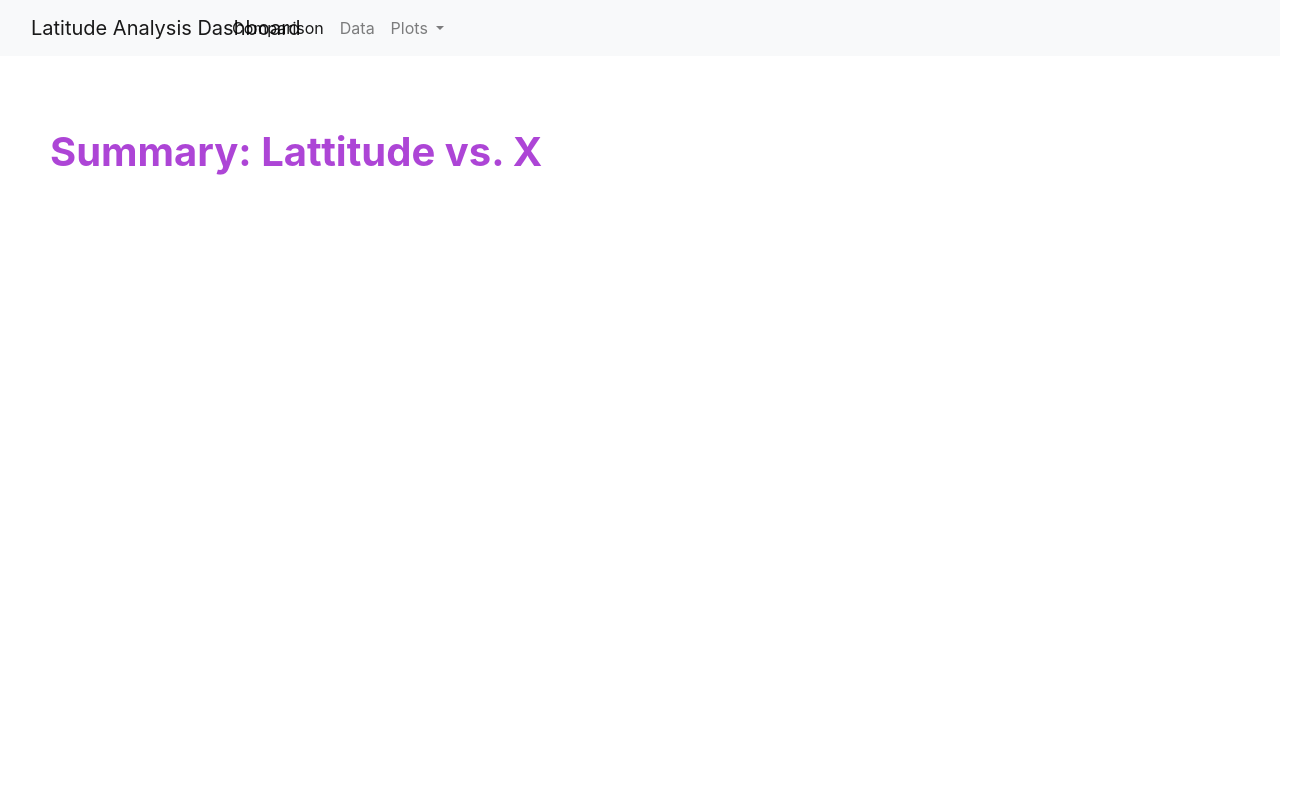
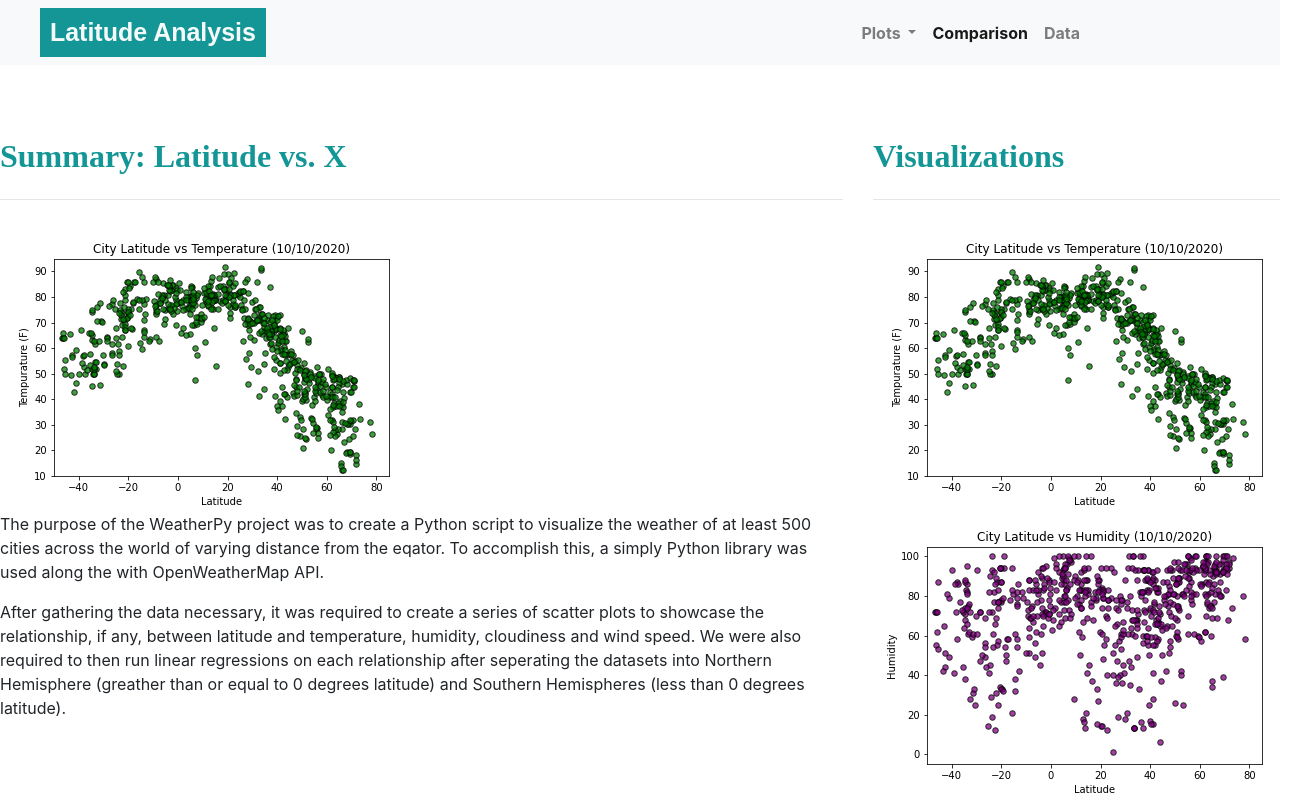
Before and after one commit to JeniLam/Web-Design-Challenge, a plain HTML site: page WebVizualizations/Index.html in a window 1280 px wide. Shown: the top 804 px of the page, 1305 px wide, since content can reach past the window. Drawn offline with nearby package versions, Linux system fonts and the light colour scheme.

Commit message:
Adds NavBar CSS and Landing Content

```diff
--- a/WebVizualizations/Index.html
+++ b/WebVizualizations/Index.html
@@ -3,7 +3,7 @@
 
 <head>
   <meta charset="UTF-8">
-  <title>Latitude Analysis Dashboard Landing Page</title>
+  <title> Latitude Analysis Dashboard Landing Page</title>
   <meta name="viewport" content="width=device-width, initial-scale=1.0">
   <link rel="stylesheet" href="https://cdn.jsdelivr.net/npm/bootstrap@4.5.3/dist/css/bootstrap.min.css"
     integrity="sha384-TX8t27EcRE3e/ihU7zmQxVncDAy5uIKz4rEkgIXeMed4M0jlfIDPvg6uqKI2xXr2" crossorigin="anonymous">
@@ -19,21 +19,15 @@
 <body>
   <nav class="navbar navbar-expand-lg navbar-light bg-light">
     <div class="col-sm-12 col-md-2">
-      <a class="navbar-brand" href="Index.html">Latitude Analysis Dashboard</a>
+      <a class="navbar-brand" href="Index.html">Latitude Analysis</a>
       <button class="navbar-toggler" type="button" data-toggle="collapse" data-target="#navbarSupportedContent"
         aria-controls="navbarSupportedContent" aria-expanded="false" aria-label="Toggle navigation">
         <span class="navbar-toggler-icon"></span>
       </button>
+
     </div>
     <div class="collapse navbar-collapse" id="navbarSupportedContent">
       <ul class="navbar-nav mr-auto">
-              <li class="nav-item active">
-                <a class="nav-link" href="comparison.html">Comparison <span class="sr-only">(current)</span></a>
-              </li>
-              <li class="nav-item">
-                <a class="nav-link" href="data.html">Data</a>
-              </li>
-
         <li class="nav-item dropdown">
           <a class="nav-link dropdown-toggle" href="#" id="navbarDropdown" role="button" data-toggle="dropdown"
             aria-haspopup="true" aria-expanded="false">
@@ -46,24 +40,43 @@
             <a class="dropdown-item" href="wind.html">Latitude and Wind Speed</a>
           </div>
         </li>
+        <li class="nav-item active">
+          <a class="nav-link" href="comparison.html">Comparison <span class="sr-only">(current)</span></a>
+        </li>
+        <li class="nav-item">
+          <a class="nav-link" href="data.html">Data</a>
+        </li>
         </form>
     </div>
   </nav>
   <br>
   <br>
   <br>
-  <h1 style="
-    padding-left: 50px;
-    border-left-width: 20px;
-    border-top-width: 50px;
-    border-bottom-width: 50px;
-    padding-right: 20px;
-    border-right-width: 20px;
-    color:rgba(147, 11, 201, 0.76);
-
-"><b>Summary: Lattitude vs. X</b>
-
-  </h1>
+  <div class="row content">
+    <div class="col-sm-12 col-md-8 col-lg-8">
+        <h2 class="text-left">Summary: Latitude vs. X</h2>
+        <hr class="my-4">
+        <img src="Assests/Lat_vs_Temp.png" alt="Latitude vs Temperature" class="rounded main-image">
+        <p>The purpose of the WeatherPy project was to create a Python script to visualize the weather of at least 500 cities across the world of varying distance from the eqator. To accomplish this, a simply Python library was used along the with OpenWeatherMap API.</p>
+        <p>After gathering the data necessary, it was required to create a series of scatter plots to showcase the relationship, if any, between latitude and temperature, humidity, cloudiness and wind speed. We were also required to then run linear regressions on each relationship after seperating the datasets into Northern Hemisphere (greather than or equal to 0 degrees latitude) and Southern Hemispheres (less than 0 degrees latitude).</p>
+    </div>
+     <div class="col-sm-12 col-md-4 col-lg-4" >
+        <h2 class="text-left">Visualizations</h2>
+        <hr class="my-4">
+        <a href="temp.html">
+            <img src="Assests/Lat_vs_Temp.png" class="rounded float-left thumbnail" alt="Latitude vs Max Temperature">
+        </a>
+        <a href="humidity.html">
+            <img src="Assests/Lat_vs_Humidity.png" class="rounded float right thumbnail" alt="Latitude vs Humidity">
+        </a>
+        <a href="cloudiness.html">
+            <img src="Assests/Lat_vs_Cloud.png" class="rounded float-left  thumbnail" alt="Latitude vs Cloudiness">
+        </a>
+        <a href="wind.html">
+            <img src="Assests/Lat_vs_Wind.png" class="rounded float right  thumbnail" alt="Latitude vs Wind Speed">
+        </a>
+    </div>
+</div>
 </body>
 
 </html>
--- a/WebVizualizations/style.css
+++ b/WebVizualizations/style.css
@@ -1,6 +1,28 @@
+.navbar-light .navbar-brand {
+    color: rgba(255, 255, 255, 0.952);
+  }
+
 .navbar-brand {
-    background-color="light purple";
-}
-h1 {
-    text-decoration-color: "teal"
-}
+    font: 1.2em "Fira Sans", sans-serif, white;
+    font-size: 25px;
+    font-weight: bolder;
+    background-color: rgb(20, 150, 150);
+    padding: 10px;
+    margin-left: 5%;
+  }
+
+  .navbar-collapse {
+    position: absolute;
+    right: 15%;
+    font-size: medium;
+  }
+
+  .nav-item {
+    font-weight: bold;
+  }
+  .text-left {
+    text-align: left;
+    color: rgb(20, 150, 150);
+    font-family: 'Times New Roman', Times, serif;
+    font-weight: bolder;
+  }
```
Also changed, not shown: comparison.html (+1 -1 lines), data.html (+1 -1 lines), humidity.html (+1 -1 lines), temp.html (+2 -2 lines), wind.html (+1 -1 lines). Lines whose indentation alone changed are shown as unchanged.
